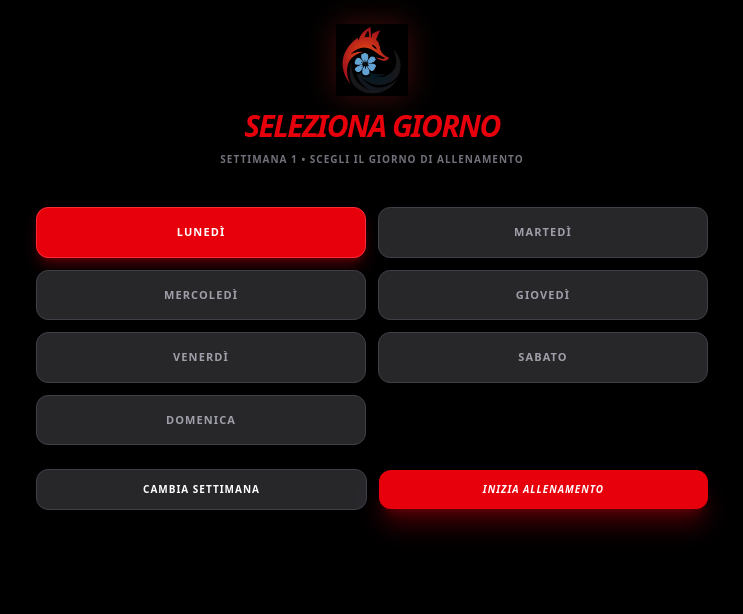
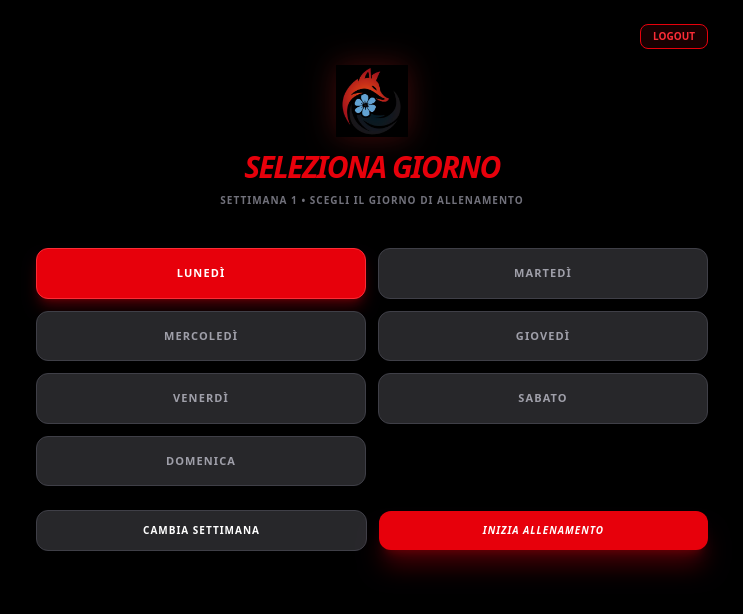
Before and after one commit to Alice1296/redtail-app, a Next.js app: page /client/select-day in a window 1280 px wide. Shown: the top 614 px of the page, without its empty margins (268-1011 px from the left). Built offline with nearby package versions, Linux system fonts and the light colour scheme; no server answers.

Commit message:
fix: aggiunge tasto logout nelle pagine selezione settimana/giorno

```diff
--- a/app/client/select-day/page.tsx
+++ b/app/client/select-day/page.tsx
@@ -3,6 +3,7 @@
 import Image from 'next/image'
 import { useRouter, useSearchParams } from 'next/navigation'
 import { useState, Suspense } from 'react'
+import { supabase } from '@/lib/supabaseClient'
 
 const DAYS_IT = {
   monday: 'Lunedì',
@@ -40,9 +41,23 @@ function SelectDayPage() {
     router.push(`/client?week=${week}&day=${selectedDay}`)
   }
 
+  async function handleLogout() {
+    await supabase.auth.signOut()
+    router.push('/')
+  }
+
   return (
     <div className="min-h-screen bg-black p-4 font-sans text-white sm:p-6">
       <div className="mx-auto max-w-2xl">
+        <div className="mb-4 flex justify-end">
+          <button
+            onClick={handleLogout}
+            className="bg-red-600/10 border border-red-600 text-red-500 px-3 py-1 rounded-lg text-[10px] font-black uppercase hover:bg-red-600/20 transition-all active:scale-95"
+          >
+            Logout
+          </button>
+        </div>
+
         <div className="mb-10 flex flex-col items-center text-center">
           <Image
             src="/logo.png"
--- a/app/client/select-week/page.tsx
+++ b/app/client/select-week/page.tsx
@@ -4,6 +4,7 @@ import Image from 'next/image'
 import { useRouter } from 'next/navigation'
 import { useState } from 'react'
 import { WeekSelector } from '@/app/components/WeekSelector'
+import { supabase } from '@/lib/supabaseClient'
 
 export default function SelectWeekPage() {
   const router = useRouter()
@@ -17,9 +18,23 @@ export default function SelectWeekPage() {
     router.push(`/client/select-day?week=${selectedWeek}`)
   }
 
+  async function handleLogout() {
+    await supabase.auth.signOut()
+    router.push('/')
+  }
+
   return (
     <div className="min-h-screen bg-black p-4 font-sans text-white sm:p-6">
       <div className="mx-auto max-w-2xl">
+        <div className="mb-4 flex justify-end">
+          <button
+            onClick={handleLogout}
+            className="bg-red-600/10 border border-red-600 text-red-500 px-3 py-1 rounded-lg text-[10px] font-black uppercase hover:bg-red-600/20 transition-all active:scale-95"
+          >
+            Logout
+          </button>
+        </div>
+
         <div className="mb-10 flex flex-col items-center text-center">
           <Image
             src="/logo.png"
--- a/app/trainer/[id]/select-day/page.tsx
+++ b/app/trainer/[id]/select-day/page.tsx
@@ -88,6 +88,11 @@ function TrainerSelectDayPage({ id }: { id: string }) {
     router.push(`/trainer/${id}?week=${week}&day=${selectedDay}`)
   }
 
+  async function handleLogout() {
+    await supabase.auth.signOut()
+    router.push('/')
+  }
+
   if (loading) {
     return (
       <div className="flex min-h-screen items-center justify-center bg-black p-4 font-sans sm:p-6">
@@ -101,6 +106,15 @@ function TrainerSelectDayPage({ id }: { id: string }) {
   return (
     <div className="min-h-screen bg-black p-4 font-sans text-white sm:p-6">
       <div className="mx-auto max-w-2xl">
+        <div className="mb-4 flex justify-end">
+          <button
+            onClick={handleLogout}
+            className="bg-red-600/10 border border-red-600 text-red-500 px-3 py-1 rounded-lg text-[10px] font-black uppercase hover:bg-red-600/20 transition-all active:scale-95"
+          >
+            Logout
+          </button>
+        </div>
+
         <div className="mb-10 flex flex-col items-center text-center">
           <Image
             src="/logo.png"
--- a/app/trainer/[id]/select-week/page.tsx
+++ b/app/trainer/[id]/select-week/page.tsx
@@ -65,6 +65,11 @@ export default function TrainerSelectWeekPage() {
     router.push(`/trainer/${id}/select-day?week=${selectedWeek}`)
   }
 
+  async function handleLogout() {
+    await supabase.auth.signOut()
+    router.push('/')
+  }
+
   if (loading) {
     return (
       <div className="flex min-h-screen items-center justify-center bg-black p-4 font-sans sm:p-6">
@@ -78,6 +83,15 @@ export default function TrainerSelectWeekPage() {
   return (
     <div className="min-h-screen bg-black p-4 font-sans text-white sm:p-6">
       <div className="mx-auto max-w-2xl">
+        <div className="mb-4 flex justify-end">
+          <button
+            onClick={handleLogout}
+            className="bg-red-600/10 border border-red-600 text-red-500 px-3 py-1 rounded-lg text-[10px] font-black uppercase hover:bg-red-600/20 transition-all active:scale-95"
+          >
+            Logout
+          </button>
+        </div>
+
         <div className="mb-10 flex flex-col items-center text-center">
           <Image
             src="/logo.png"
```
